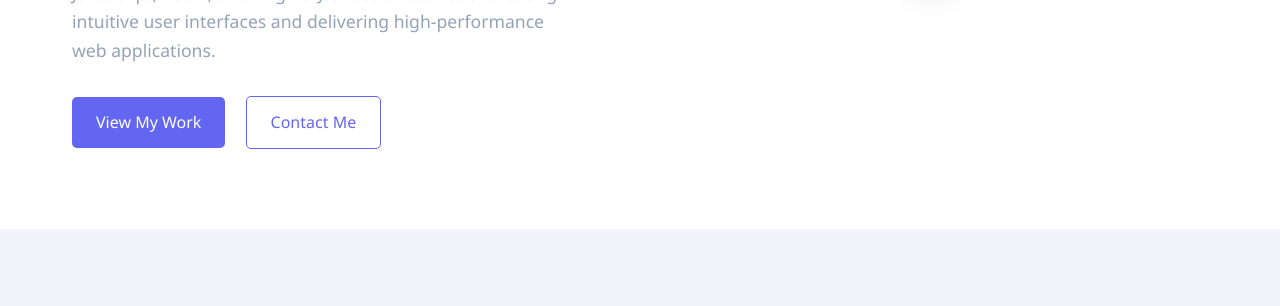
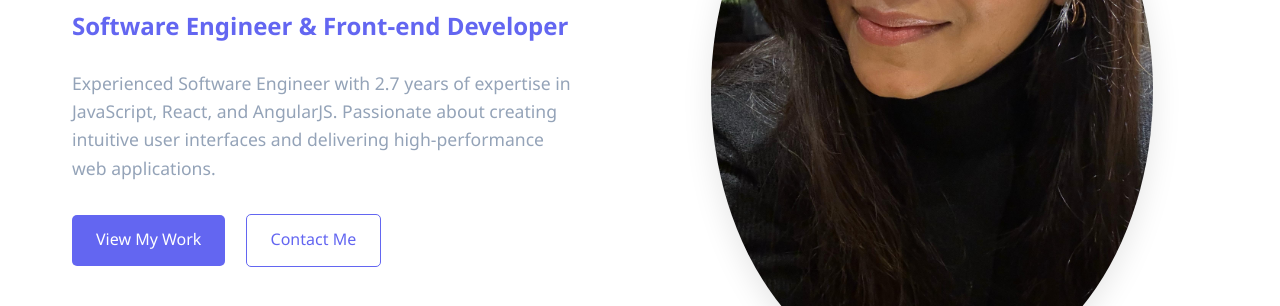
Before and after one commit to sarahussain556/MY-Portfolio, a plain HTML site: page index.html in a window 1280 px wide. Shown: the part 332-638 px from the top of the page. Drawn offline with Linux system fonts and the light colour scheme.

Commit message:
my portfolio changes

```diff
--- a/index.html
+++ b/index.html
@@ -542,7 +542,7 @@
                     </div>
                 </div>
                 <div class="hero-image">
-                    <img src="profile.jpg" alt="Sara">
+                    <img src="./Assets/profile.jpg" alt="Sara">
                 </div>
             </div>
         </div>
```
